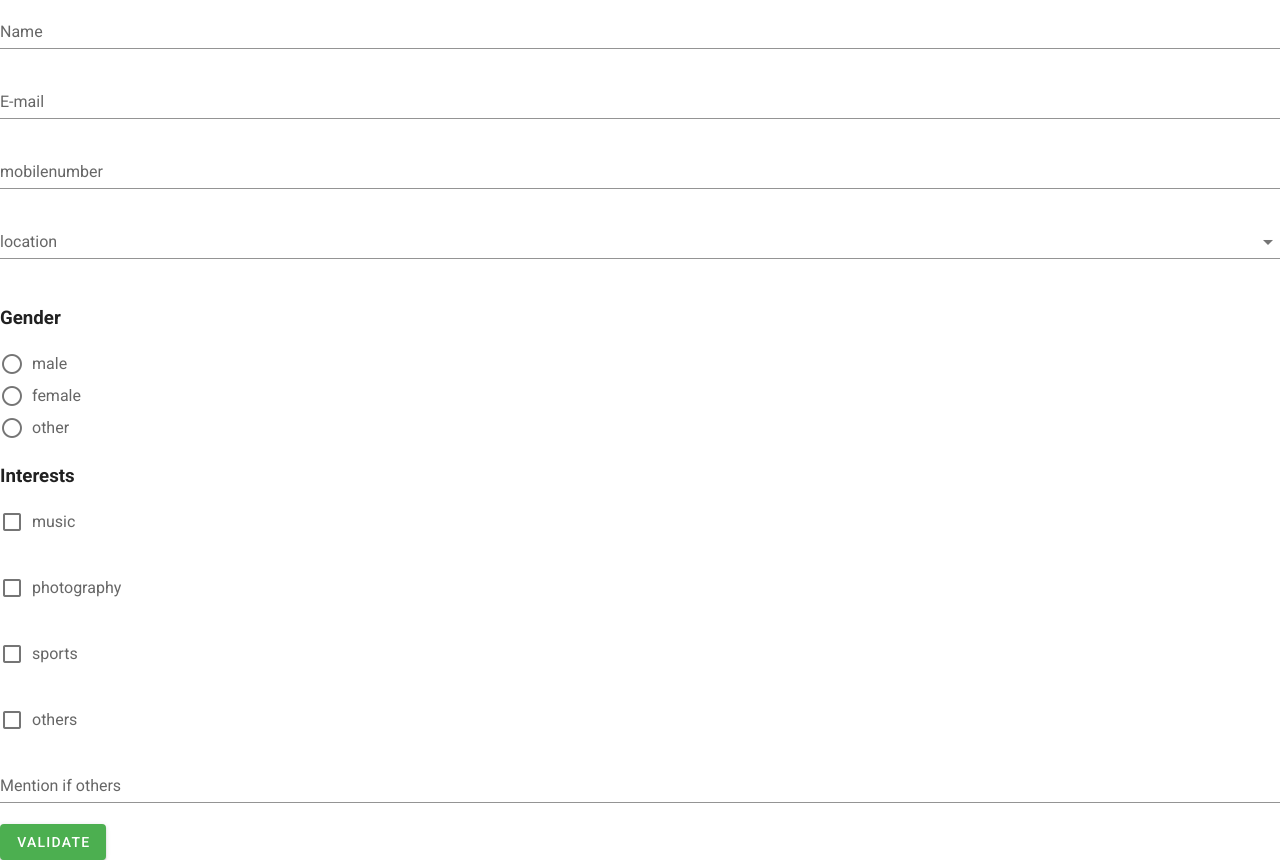
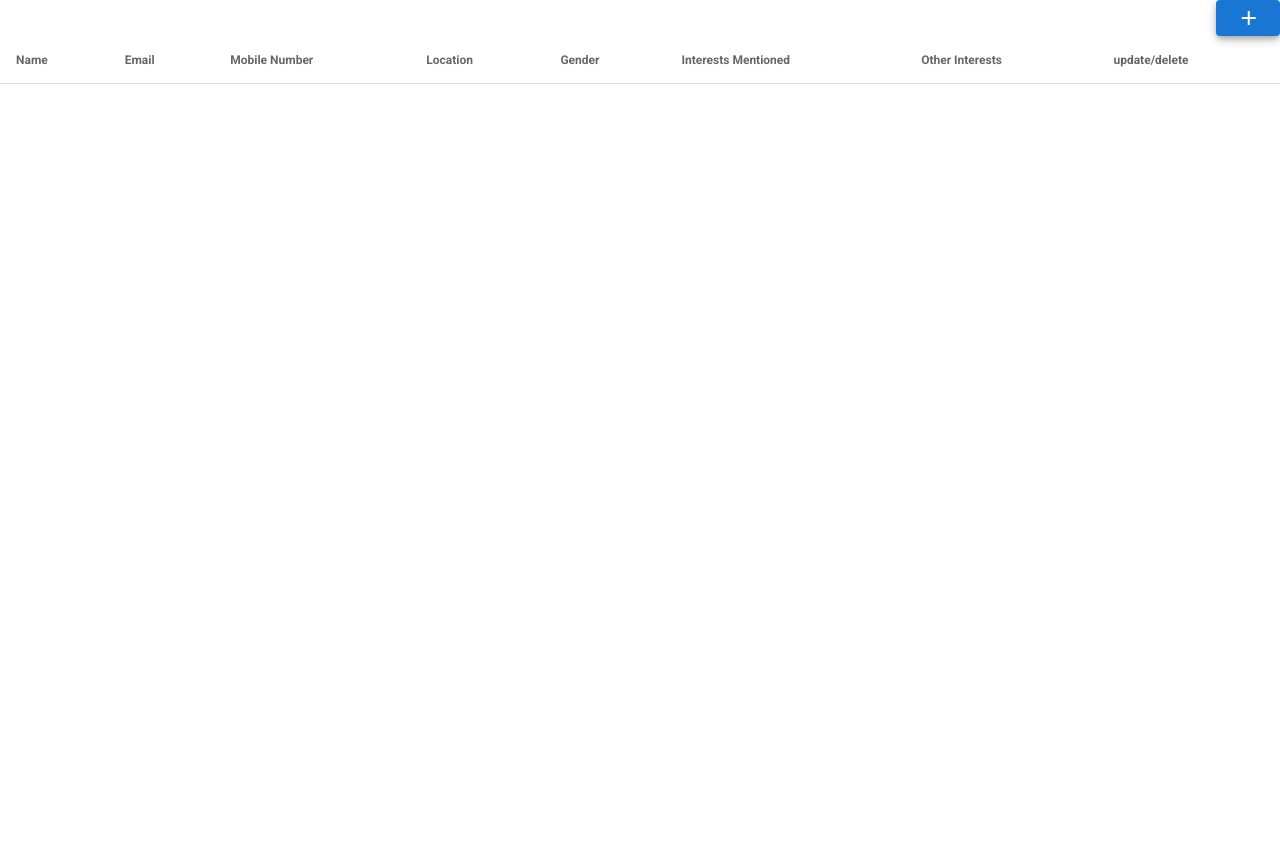
Before and after one commit to Chethan2122/JavaScript, a Vue app: page / in a window 1280 px wide. After the commit the page ends 800 px from the top, so only its background shows below. Built offline with nearby package versions, Linux system fonts and the light colour scheme.

Commit message:
vuetable

```diff
--- a/jsconfig.json
+++ b/jsconfig.json
@@ -14,6 +14,7 @@
       "dom",
       "dom.iterable",
       "scripthost"
-    ]
+    ],
+    "jsx":"preserve"
   }
 }
--- a/src/components/HelloWorld.vue
+++ b/src/components/HelloWorld.vue
@@ -1,10 +1,29 @@
 <template>
   <v-app>
+
       <v-form
      ref="form"
      v-model="valid"
      lazy-validation
    >
+   <v-dialog
+   v-model = "Add"
+  >
+
+  <template v-slot:activator="{ on,attr }">
+    <v-flex text-right align-right>
+      <v-btn
+      elevation = '5'
+          color="primary"
+          v-bind="attr"
+          v-on="on"
+        >
+          <h3><v-icon>mdi-plus</v-icon></h3>
+        </v-btn>
+      </v-flex>
+
+      </template>
+      <v-card text class="white">
      <v-text-field
        v-model="name"
        :rules="nameRules"
@@ -14,22 +33,22 @@
      <v-text-field
        v-model="email"
        :rules="emailRules"
-       label="E-mail"
+       label="Email"
        required
      ></v-text-field>
      <v-text-field
        v-model="mobilenumber"
        :rules="numberRules"
-       label="mobilenumber"
+       label="Mobile Number"
        required
      ></v-text-field>
-     <v-select
+     <v-autocomplete
        v-model="select"
        :items="location"
        :rules="[v => !!v || 'Location is required']"
-       label="location"
+       label="Location"
        required
-     ></v-select>
+     ></v-autocomplete>
      <br>
      <h3>Gender</h3>
      <v-radio-group
@@ -38,11 +57,11 @@
      >
      <v-radio
      label="male"
-     value="Male"
+     value="male"
      ></v-radio>
      <v-radio
      label="female"
-     value="Female"
+     value="female"
      ></v-radio>
      <v-radio
      label="other"
@@ -64,6 +83,7 @@
      ></v-text-field>
 
       <v-btn
+      v-if="editform"
        :disabled="!valid"
        color="success"
        class="mr-4"
@@ -71,11 +91,66 @@
      >
        Validate
      </v-btn>
+     <v-btn
+     v-else
+       :disabled="!valid"
+       color="success"
+       class="mr-4"
+       @click="save"
+     >
+       Save
+     </v-btn>
+    </v-card>
+    </v-dialog>
    </v-form>
+   <v-simple-table>
+    <template>
+    <thead>
+    <tr>
+      <th>Name</th>
+      <th>Email</th>
+      <th>Mobile Number</th>
+      <th>Location</th>
+      <th>Gender</th>
+      <th>Interests Mentioned</th>
+      <th>Other Interests</th>
+      <th>update/delete</th>
+    </tr>
+    </thead>
+    <tr
+      v-for = "(item,i) in arr"
+      :key="i">
+      <td>{{item.name}}</td>
+      <td>{{item.email}}</td>
+      <td>{{item.mobilenumber}}</td>
+      <td>{{item.select}}</td>
+      <td>{{item.gender}}</td>
+      <td>{{item.interests}}</td>
+      <td>{{item.otherinterests}}</td>
+      <td>
+        <v-btn  @click="editrow(item)"><v-icon small>mdi-pencil</v-icon></v-btn>
+        <v-btn @click="removerow(item)"><v-icon small>mdi-delete</v-icon></v-btn>
+      </td>
+    </tr>
+    </template>
+   </v-simple-table>
+   <v-dialog
+   v-model = 'removeitem' max-width="400px">
+   <v-card>
+            <v-card-title>Do you want to delete the item?</v-card-title>
+            <v-card-actions>
+              <v-spacer></v-spacer>
+              <v-btn color="green" text @click="cancel">cancel</v-btn>
+              <v-btn color="red" text @click="remove">remove</v-btn>
+              <v-spacer></v-spacer>
+            </v-card-actions>
+          </v-card>
+   </v-dialog>
     </v-app>
 </template><script>
 export default {
      data: () => ({
+      valform:{},
        valid: true,
        name: '',
        nameRules: [
@@ -104,22 +179,75 @@ export default {
        ],
        choice: [
       {id :1,name:'music'},{id:2,name:'photography'},{id:3,name:'sports'},{id:4,name:'others'}],
-      Interests:[]
+      Interests:[],
+      arr:[],
+      editIndex:-1,
+      removeitem:false,
+      Add:false,
+      editform:true
      }),
      methods: {
        validate () {
-         this.$refs.form.validate()
-         const arr = {
+        const arr = this.arr
+         if(this.$refs.form.validate()){
+          this.arr.push({
            name : this.name,
            email : this.email,
            mobilenumber : this.mobilenumber,
            select: this.select,
            gender :this.gender,
-           Interests: this.Interests,
+           interests: this.Interests,
            otherinterests : this.otherinterests
-          }
+          })}
+          this.Add = false
+          this.$refs.form.reset()
          console.log(JSON.stringify(arr))
-       }
-      }
+       },
+       editrow(item){
+        this.editform=false
+        this.Add = true
+        this.valform=item
+        this.name=item.name
+        this.email=item.email
+        this.mobilenumber=item.mobilenumber
+        this.select=item.select
+        this.gender=item.gender
+        this.Interests=item.interests
+        this.otherinterests=item.otherinterests
+       },
+       removerow(item){
+        this.editIndex = this.arr.indexOf(item)
+        this.editItem = Object.assign({}, item)
+        this.removeitem=true
+       },
+       remove(){
+        this.arr.splice(this.editIndex,1)
+        this.removeitem=false
+       },
+       cancel(){
+        this.removeitem=false
+      },
+      save(){
+        let test = this.arr.findIndex(temp => temp.id == this.valform.id)
+         this.arr[test].name = this.name
+        this.arr[test].email = this.email
+        this.arr[test].mobilenumber = this.mobilenumber
+        this.arr[test].select = this.select
+        this.arr[test].gender = this.gender
+        this.arr[test].interests = this.Interests
+        this.arr[test].otherinterests = this.otherinterests
+        this.Add=false
+        this.editform=true
+
+      },
+      reset(){
+        this.name=''
+        this.email=''
+        this.mobilenumber=''
+        this.select=''
+        this.gender=''
+      },
+
+  }
 }
 </script>
```
Also changed, not shown: src/components/table.vue (added).
